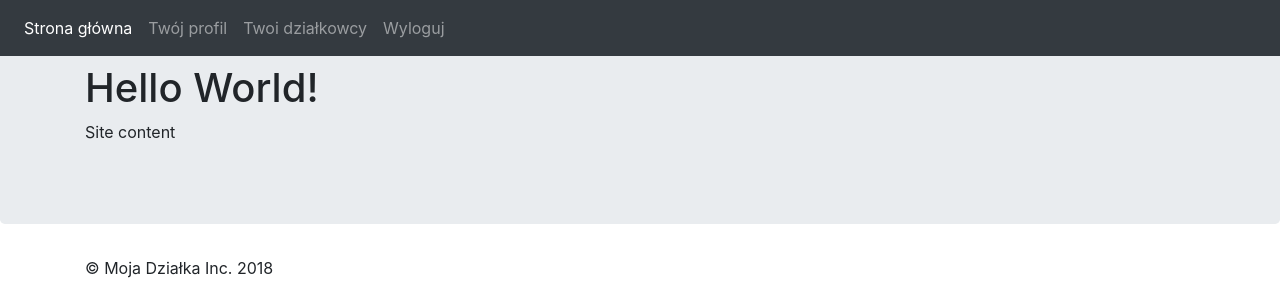
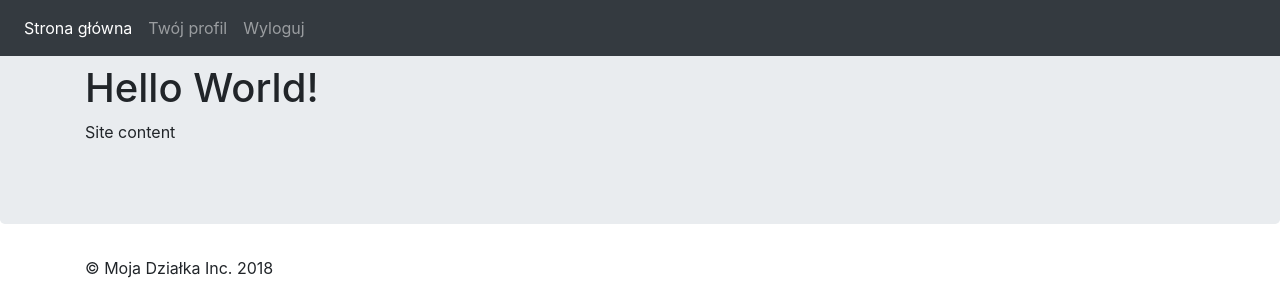
Before and after one commit to golinskis/projektSDA, a Symfony app: template Moja_dzialka/templates/base.html.twig in a window 1280 px wide. Shown: the top 300 px of the page. Run offline with Twig, Linux system fonts and the light colour scheme; the template is opened without the code that fills it, so the values that code supplies are empty; some libraries are stand-ins or nearby versions.

Commit message:
usunięcie kategorii 'Twoi Działkowcy'

```diff
--- a/Moja_dzialka/templates/base.html.twig
+++ b/Moja_dzialka/templates/base.html.twig
@@ -31,9 +31,6 @@
             <a class="nav-link" href="#">Twój profil</a>
           </li>
           <li class="nav-item">
-            <a class="nav-link" href="#">Twoi działkowcy</a>
-          </li>
-          <li class="nav-item">
             <a class="nav-link" href="#">Wyloguj</a>
           </li>
         </ul>
```
